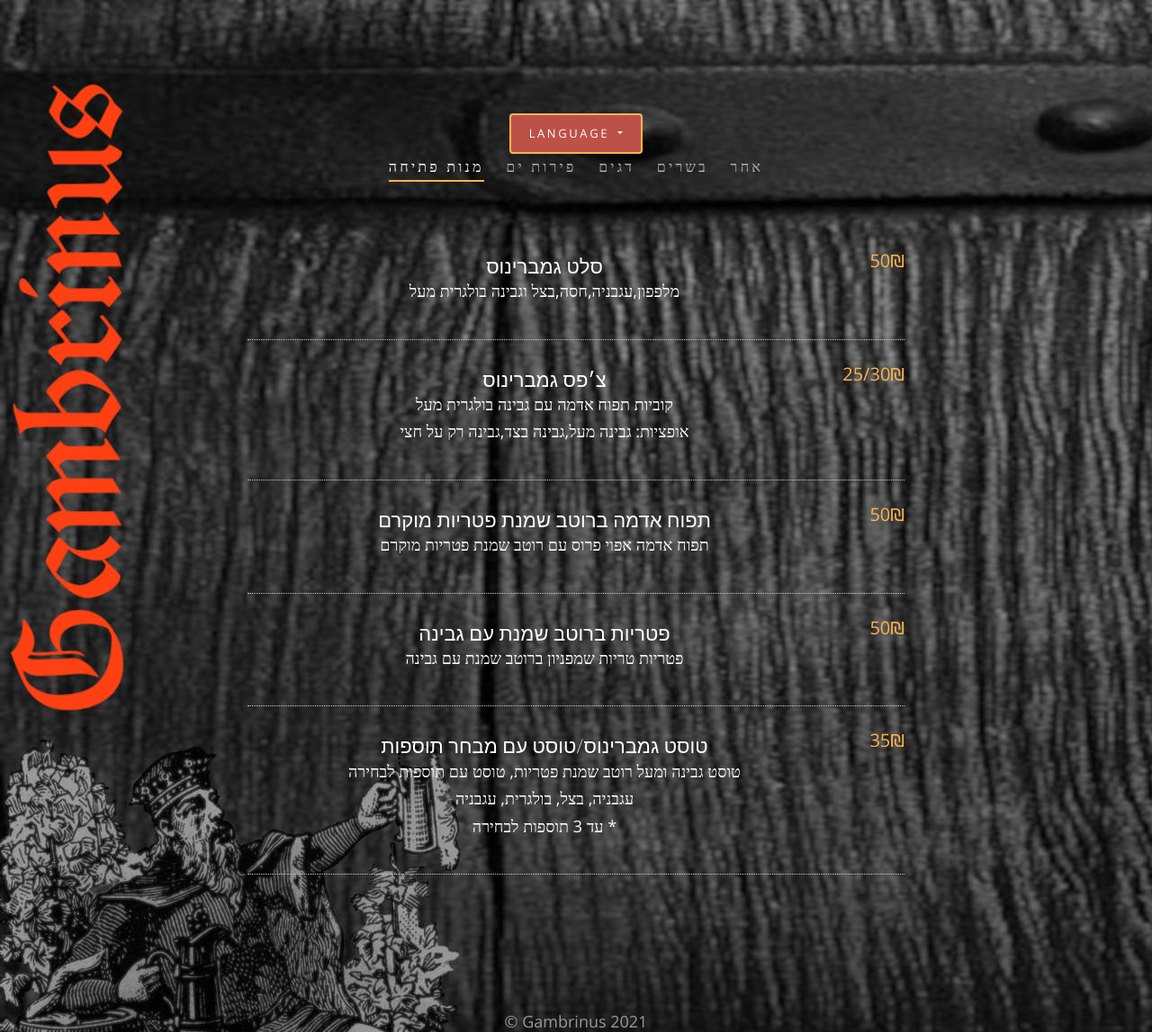
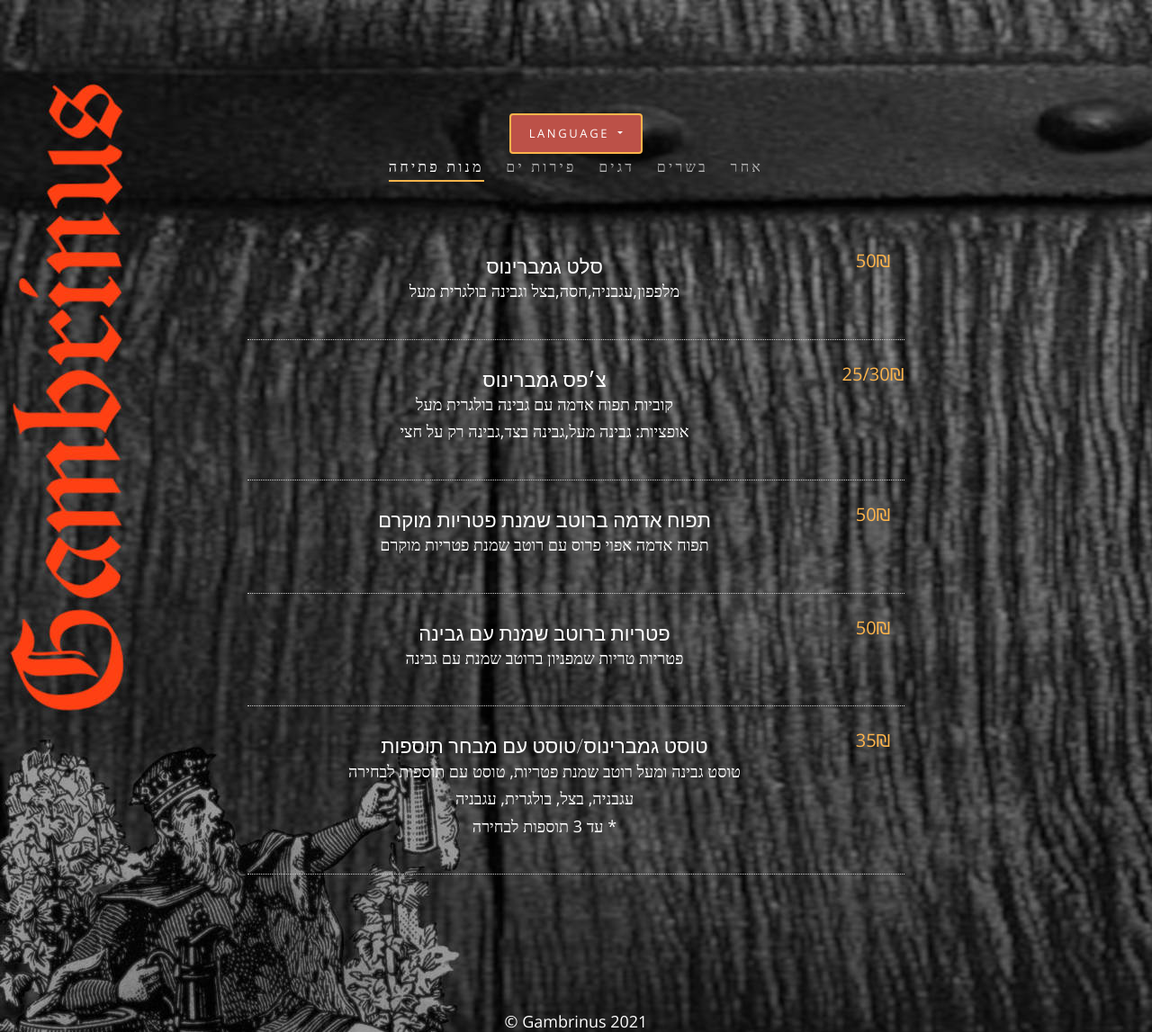
Before and after one commit to kartowka/Gambrinus-Menu, a Node server app: page / in a window 1280 px wide. Shown: the whole page at 90% size. Run offline with Node 20, Linux system fonts and the light colour scheme; some libraries are stand-ins or nearby versions; some web fonts are replaced.

Commit message:
fixed style

```diff
--- a/src/assets/css/style.css
+++ b/src/assets/css/style.css
@@ -8,7 +8,7 @@
   font-size: 18px;
   line-height: 0.8;
   font-weight: 300;
-  color: #999999;
+  color: #fff;
 }
 
 a {
@@ -442,16 +442,14 @@
 }
 
 .menu-food-item .price {
-  text-align: left;
+  text-align: center;
   width: 100%;
-  text-align: right;
-
 }
 
 @media (min-width: 768px) {
   .menu-food-item .price {
     width: 70px;
-    text-align: right;
+    text-align: center;
   }
 }
 
```
Also changed, not shown: 1 other file.
